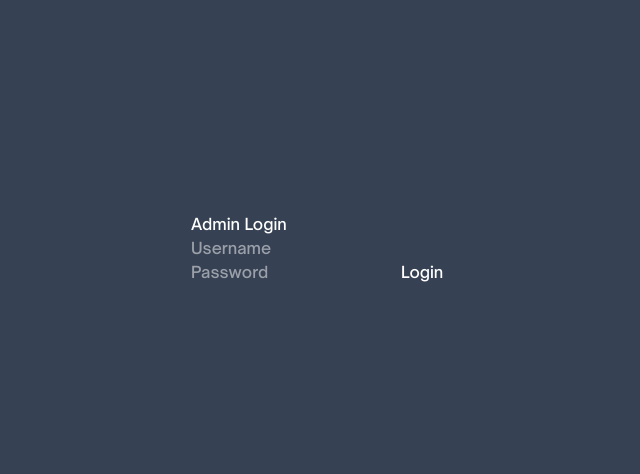
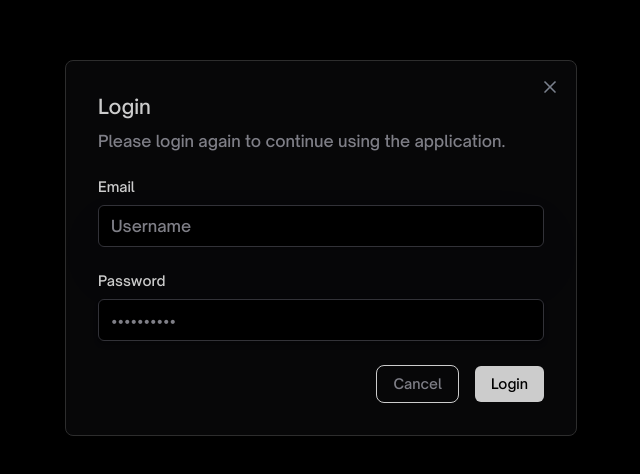
Before and after one commit to archishmanmitra/Dashboard, a React (Vite) app in the folder frontend/: page /login in a window 1280 px wide. Shown: the part 152-626 px from the top of the page, without its empty margins (319-959 px from the left). Built offline with nearby package versions, Linux system fonts and the light colour scheme; no server answers.

Commit message:
login ui

```diff
--- a/frontend/src/components/FilterBar.jsx
+++ b/frontend/src/components/FilterBar.jsx
@@ -24,7 +24,7 @@ const FilterBar = () => {
           Store
         </h1>
         <Select value={selectedPlace} onValueChange={setSelectedPlace}>
-          <SelectTrigger className="w-full rounded-full px-4 sm:w-72 bg-custom-gradient border-neutral-700 text-white">
+          <SelectTrigger className="w-full rounded-full px-4  sm:w-72 bg-custom-gradient border-neutral-700 text-white">
             <div className='flex items-center gap-1 justify-between'>
               <Icon icon="material-symbols:store-outline" width="20" height="20" className="mr-2" />
               <SelectValue placeholder="Simple Bar" />
--- a/frontend/src/components/Layout.jsx
+++ b/frontend/src/components/Layout.jsx
@@ -1,4 +1,4 @@
-import React, { useContext } from "react";
+import React, { useContext, useState } from "react";
 import { cn } from "../lib/utils";
 import {
   BarChart3,
@@ -7,6 +7,7 @@ import {
   MessageSquare,
   Settings,
   Star,
+  X,
 } from "lucide-react";
 import { Avatar } from "./ui/avatar";
 import { Separator } from "./ui/separator";
@@ -14,6 +15,7 @@ import { Link, Outlet, useLocation } from "react-router-dom";
 import gradientOverlay from '/gradientOverlay.svg';
 import Logout from "./Logout";
 import { Icon } from "@iconify/react";
+import { Button } from "./ui/button";
 
 const SidebarItem = ({ icon, label, to, active }) => {
   return (
@@ -36,10 +38,98 @@ const SidebarItem = ({ icon, label, to, active }) => {
 const Layout = () => {
   const location = useLocation();
   const path = location.pathname;
+  const [isOpen, setIsOpen] = useState(false);
 
+  const toggleSidebar = () => {
+    setIsOpen(!isOpen);
+  };
 
   return (
     <div className="flex h-screen font-[Open_Sauce_Sans]  bg-black text-white">
+      {/* Mobile Toggle Button */}
+      <Button
+        variant="ghost"
+        size="icon"
+        className="md:hidden fixed top-4 right-4 z-50"
+        onClick={toggleSidebar}
+      >
+        <Icon
+          icon="heroicons:bars-3"
+          width="24"
+          height="24"
+          className="text-white"
+        />
+      </Button>
+
+      {/* Sidebar for mobile (full screen when open) */}
+      <div
+        className={`md:hidden fixed inset-0 bg-black z-40 transform transition-transform ${
+          isOpen ? 'translate-x-0' : '-translate-x-full'
+        }`}
+      >
+        <div className="flex flex-col h-full w-full">
+          {/* Close button */}
+          <div className="flex justify-end p-4">
+            <Button variant="ghost" size="icon" onClick={toggleSidebar}>
+              <X className="h-6 w-6 text-white" />
+            </Button>
+          </div>
+
+          {/* Logo */}
+          <div className="px-2 pt-2 flex justify-center items-center">
+            <img src="/starname.png" alt="Logo" className="h-11" />
+          </div>
+
+          <Separator className="my-4 mx-5 bg-neutral-800" />
+
+          {/* Navigation */}
+          <div className="flex-1 px-3 py-2">
+            <nav className="space-y-2">
+              <SidebarItem
+                icon={<Icon icon="material-symbols:star-outline-rounded" width="22" height="22" />}
+                label="Overview"
+                to="/dashboard"
+                active={path === "/dashboard"}
+              />
+              <SidebarItem
+                icon={<Icon icon="ic:baseline-insights" width="20" height="20" />}
+                label="Review Breakdown"
+                to="/breakdown"
+                active={path === "/breakdown"}
+              />
+              <SidebarItem
+                icon={<Icon icon="mdi:performance" width="20" height="20" />}
+                label="Performance"
+                to="/performance"
+                active={path === "/performance"}
+              />
+              <SidebarItem
+                icon={<Icon icon="ri:notification-line" width="20" height="20" />}
+                label="Notification"
+                to="/notification"
+                active={path === "/notification"}
+              />
+            </nav>
+          </div>
+
+          {/* User */}
+          <div className="p-4 border-t flex flex-col items-start gap-5 border-neutral-800">
+            <Logout />
+            <Separator className="bg-neutral-800" />
+            <div className="flex items-center gap-3">
+              <Avatar className="h-8 w-8 border border-neutral-700">
+                <div className="bg-neutral-700 h-full w-full flex items-center justify-center text-xs text-white">
+                  u
+                </div>
+              </Avatar>
+              <div className="flex flex-col items-start">
+                <span className="text-sm text-white">rk360ironjr@gmail.com</span>
+                <span className="text-xs text-neutral-400">Ver. 1.0</span>
+              </div>
+            </div>
+          </div>
+        </div>
+      </div>
       {/* Sidebar */}
       <div className=" hidden md:flex flex-col h-full w-64 bg-black border-r border-neutral-800">
         {/* Logo */}
--- a/frontend/src/components/Login.jsx
+++ b/frontend/src/components/Login.jsx
@@ -1,4 +1,5 @@
 // Login.jsx
+import { X } from 'lucide-react';
 import React, { useState, useContext } from 'react';
 import { useNavigate } from 'react-router-dom';
 
@@ -26,24 +27,67 @@ const Login = () => {
   };
 
   return (
-    <div className='bg-gray-700 min-h-screen min-w-screen flex justify-center items-center text-white'>
-        <div style={{ padding: '20px', maxWidth: '300px', margin: 'auto' }}>
-      <h2>Admin Login</h2>
-      <form onSubmit={handleLogin}>
+    <div className="min-h-screen bg-black flex items-center justify-center p-4">
+      <div className="w-full max-w-lg bg-[#09090b] opacity-80 rounded-lg border border-[var(--color-bodcol)] p-8 relative">
+        <button
+          className="absolute right-4 top-4 text-gray-400 hover:text-white transition-colors"
+          onClick={() => navigate('/')}
+        >
+          <X size={20} />
+        </button>
+
+        <div className="space-y-6">
+          <div>
+            <h2 className="text-xl text-white mb-2">Login</h2>
+            <p className="text-zinc-400">Please login again to continue using the application.</p>
+          </div>
+
+          <form onSubmit={handleLogin} className="space-y-6">
+            <div>
+              <label htmlFor="username" className="block text-sm font-medium text-white mb-2">
+                Email
+              </label>
               <input
           type="text"
           placeholder="Username"
           value={username}
           onChange={(e) => setUsername(e.target.value)}
+                className="w-full px-3 py-2 bg-black border border-zinc-700 rounded-md text-white shadow-2xl placeholder-zinc-400 focus:outline-none focus:ring-2 focus:ring-blue-500 focus:border-transparent"
+
               />
+            </div>
+
+            <div>
+              <label htmlFor="password" className="block text-sm font-medium text-white mb-2">
+                Password
+              </label>
               <input
+                id="password"
                 type="password"
-          placeholder="Password"
                 value={password}
                 onChange={(e) => setPassword(e.target.value)}
+                className="w-full px-3 py-2 shadow-md bg-black border border-zinc-700 rounded-md text-white placeholder-zinc-400 focus:outline-none focus:ring-2 focus:ring-blue-500 focus:border-transparent"
+                placeholder="••••••••••"
               />
-        <button type="submit">Login</button>
+            </div>
+
+            <div className="flex items-center justify-end space-x-4">
+              <button
+                type="button"
+                className="px-4 py-2 border border-white rounded-lg text-sm font-medium text-zinc-400 hover:text-white transition-colors"
+                onClick={() => navigate('/scan')}
+              >
+                Cancel
+              </button>
+              <button
+                type="submit"
+                className="px-4 py-2 bg-white text-black text-sm font-medium rounded-md hover:bg-gray-100 transition-colors"
+              >
+                Login
+              </button>
+            </div>
           </form>
+        </div>
       </div>
     </div>
   );
```
Lines whose indentation alone changed are shown as unchanged.
